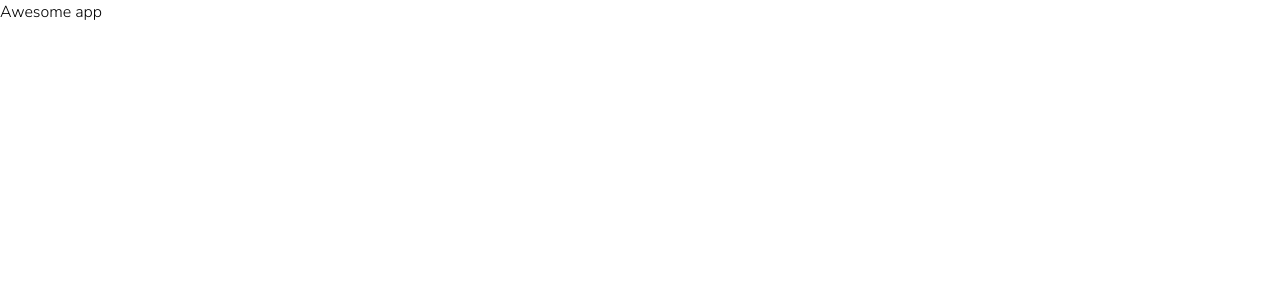
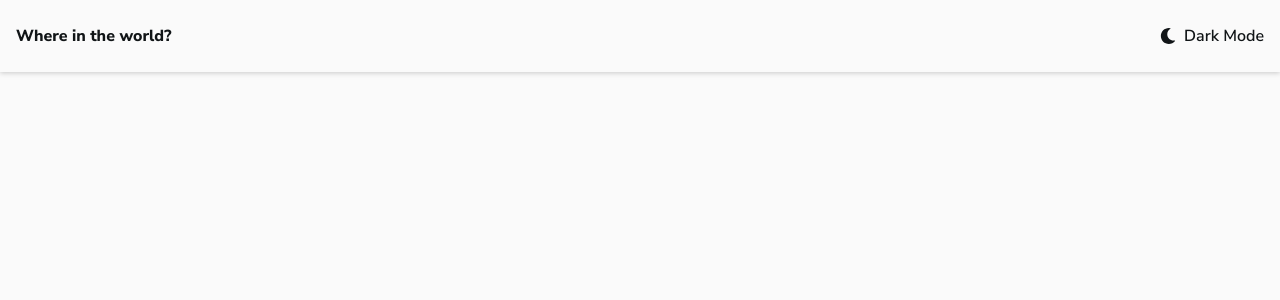
Before and after one commit to chrisdev188/rest-countries-api, a React (Create React App) app: page / in a window 1280 px wide. Shown: the top 300 px of the page. Built offline with nearby package versions, Linux system fonts and the light colour scheme.

Commit message:
Add header with toggle mode

```diff
--- a/package.json
+++ b/package.json
@@ -8,6 +8,7 @@
     "@testing-library/user-event": "^13.5.0",
     "react": "^18.2.0",
     "react-dom": "^18.2.0",
+    "react-icons": "^4.6.0",
     "react-scripts": "5.0.1",
     "web-vitals": "^2.1.4"
   },
--- a/src/App.js
+++ b/src/App.js
@@ -1,7 +1,19 @@
-import React from "react";
+import React, { useState } from "react";
+import { Header } from "./components";
 
 const App = () => {
-  return <React.Fragment>Awesome app</React.Fragment>;
+  const [isDarkMode, setIsDarkMode] = useState(false);
+
+  const handleToggleMode = () => {
+    setIsDarkMode((prevValue) => !prevValue);
+  };
+  return (
+    <div className={isDarkMode ? "dark" : ""}>
+      <div className="dark:bg-brand-dm-bg bg-brand-lm-bg min-h-screen transition-element">
+        <Header handleToggleMode={handleToggleMode} isDarkMode={isDarkMode} />
+      </div>
+    </div>
+  );
 };
 
 export default App;
--- /dev/null
+++ b/src/components/Header/Header.jsx
@@ -0,0 +1,19 @@
+import { FaMoon, FaSun } from "react-icons/fa";
+
+const Header = ({ handleToggleMode, isDarkMode }) => {
+  return (
+    <header className="flex justify-between px-4 py-6 shadow-bottom-lightmode dark:shadow-bottom-darkmode dark:bg-brand-dm-elements dark:text-brand-white bg-brand-lm-bg text-brand-lm-text transition-element">
+      <a className="font-extrabold" href="/">
+        Where in the world?
+      </a>
+      <button className="flex gap-2 items-center" onClick={handleToggleMode}>
+        <span>{isDarkMode ? <FaSun /> : <FaMoon />}</span>
+        <span className="font-semibold">
+          {isDarkMode ? "Light Mode" : "Dark Mode"}
+        </span>
+      </button>
+    </header>
+  );
+};
+
+export default Header;
--- /dev/null
+++ b/src/components/index.js
@@ -0,0 +1 @@
+export { default as Header } from "./Header/Header";
--- a/src/index.css
+++ b/src/index.css
@@ -7,3 +7,9 @@
     font-family: "Nunito Sans", system-ui, sans-serif;
   }
 }
+
+@layer components {
+  .transition-element {
+    @apply transition duration-300 ease-out;
+  }
+}
--- a/tailwind.config.js
+++ b/tailwind.config.js
@@ -12,6 +12,10 @@ module.exports = {
         "brand-lm-bg": "hsl(0, 0%, 98%)",
         "brand-white": "hsl(0, 0%, 100%)",
       },
+      boxShadow: {
+        "bottom-lightmode": "0 1px 5px 0px rgba(0,0,0,.2)",
+        "bottom-darkmode": "0 1px 5px 0px rgba(0,0,0,.2)",
+      },
     },
   },
   plugins: [],
```
Also changed, not shown: src/pages/CountryDetails.jsx (added), src/pages/Home.jsx (added), 1 other file (tests, documents, lock files or other folders).
